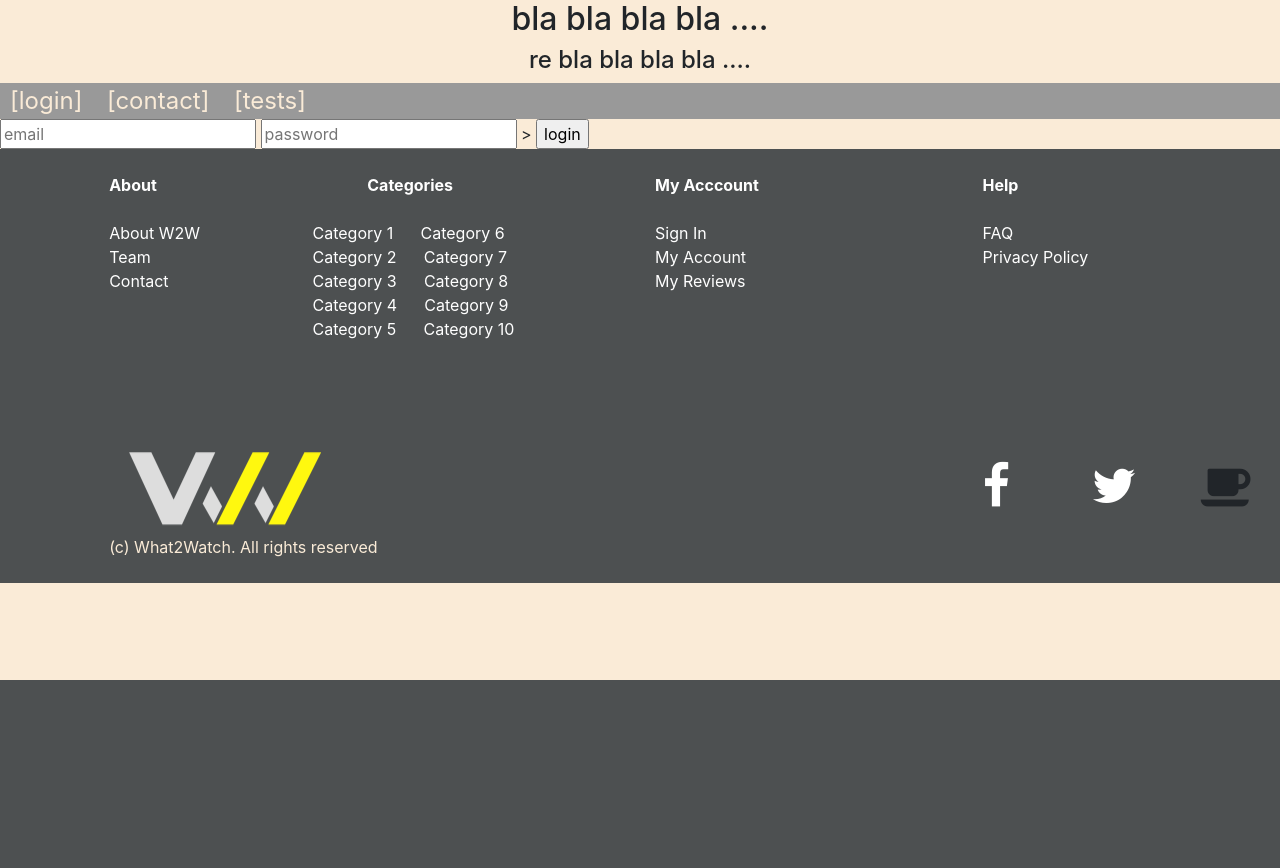
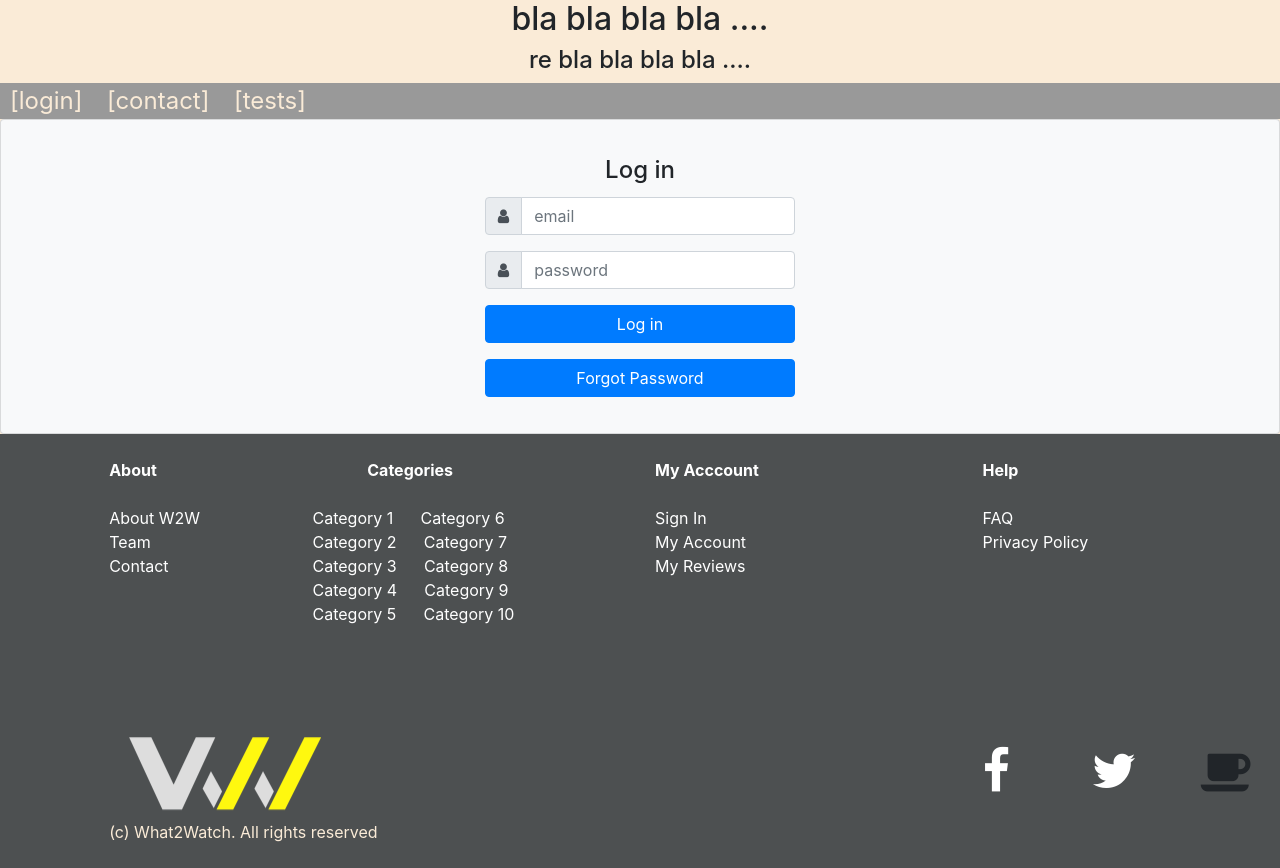
Before and after one commit to PAC-2019-2020-films/w2w, a PHP site: page /login.php in a window 1280 px wide. Shown: the part 120-988 px from the top of the page. Before the commit the page ends 800 px from the top, so only its background shows below. Run offline with PHP 8.4, Linux system fonts and the light colour scheme.

Commit message:
added pw reset form

```diff
--- /dev/null
+++ b/assets/js/loginForm.js
@@ -0,0 +1,44 @@
+$('document').ready(function () {
+
+    const BASE_URL = 'http://w2w.localhost/';
+
+    const resetPasswordModTrigger = $("#resetPasswordModTrigger");
+    const loginlabel = $("#loginlabel");
+    const formLoginRequire = $("#formLoginRequire");
+
+
+    resetPasswordModTrigger.on('click', rstPwModal);
+
+    function rstPwModal() {
+        formLoginRequire.hide();
+        formLoginRequire
+            .after(
+                "<div class=\"card bg-light\" id=\"formPwReset\">" +
+                "<article class=\"card-body mx-auto\" style=\"max-width: 400px;\">" +
+                "  <h4 class=\"card-title mt-3 text-center\">Reset my password</h4>" +
+                "<form method=\"post\" action=\"" + BASE_URL + "login/resetPassword\">\n" +
+                "    <div class=\"form-group\">\n" +
+                "        <label for=\"email\">Your email Adress</label>\n" +
+                "        <input type=\"email\" class=\"form-control\" id=\"email\" aria-describedby=\"email\"\n" +
+                "               placeholder=\"email\" name=\"email\">\n" +
+                "    </div>\n" +
+                "\n" +
+                "\n" +
+                "    <button type=\"button\" class=\"btn btn-secondary\" id=\"cancelPwReset\"><- Back</button>\n" +
+                "    <button type=\"submit\" class=\"btn btn-primary float-sm-right\">Reset My Password</button>\n" +
+                "</form>" +
+                "</article>" +
+                "</div>"
+            );
+
+        $("#cancelPwReset").on('click', showLoginModal);
+    }
+
+    function showLoginModal() {
+        const formPwReset = $("#formPwReset");
+        formPwReset.hide();
+        formLoginRequire.show();
+    }
+
+
+});
--- a/scripts/login.php
+++ b/scripts/login.php
@@ -14,9 +14,45 @@ unset($_SESSION['message']);
 
 
 ?>
-<form method="post" action="/login_action.php">
-    <input type="text" name="email" placeholder="email"/>
-    <input type="password" name="password" placeholder="password"/>
-   <?php if (isset($token)){ ?> <input type="hidden" name="token" value="<?= $token ?>" <?php } ?> >
-    <input type="submit" value="login"/>
-</form>
+<!--<form method="post" action="/login_action.php">-->
+<!--    <input type="text" name="email" placeholder="email"/>-->
+<!--    <input type="password" name="password" placeholder="password"/>-->
+<!--   -->
+<!--    <input type="submit" value="login"/>-->
+<!--</form>-->
+
+<div class="card bg-light"  id="formLoginRequire">
+    <article class="card-body mx-auto" style="max-width: 400px;">
+        <h4 class="card-title mt-3 text-center">Log in</h4>
+
+        <form action="/login_action.php" method="post">
+
+            <div class="form-group input-group">
+                <div class="input-group-prepend">
+                    <span class="input-group-text"> <i class="fa fa-user"></i> </span>
+                </div>
+                <input name="email" class="form-control" placeholder="email" type="email">
+            </div>
+            <!-- form-group// -->
+            <div class="form-group input-group">
+                <div class="input-group-prepend">
+                    <span class="input-group-text"> <i class="fa fa-user"></i> </span>
+                </div>
+                <input name="password" class="form-control" placeholder="password" type="password">
+            </div>
+            <!-- form-group// -->
+            <?php if (isset($token)){ ?> <input type="hidden" name="token" value="<?= $token ?>" <?php } ?>
+
+            <!-- form-group// -->
+            <div class="form-group">
+                <button type="submit" class="btn btn-primary btn-block">Log in</button>
+            </div>
+
+
+        </form>
+        <div class="form-group">
+            <button class="btn btn-primary btn-block" id="resetPasswordModTrigger">Forgot Password</button>
+        </div>
+
+    </article>
+</div>
--- a/scripts/signup.php
+++ b/scripts/signup.php
@@ -67,7 +67,7 @@ if (isset($_SESSION['user'])) {
                 <button type="submit" class="btn btn-primary btn-block"> Create Account</button>
             </div>
             <!-- form-group// -->
-            <p class="text-center">Have an account? <a href="">Log In</a></p>
+            <p class="text-center">Have an account? <a href="login.php">Log In</a></p>
         </form>
     </article>
 </div>
--- a/scripts/templates/layout.php
+++ b/scripts/templates/layout.php
@@ -184,5 +184,6 @@ $headTitle = isset($headTitle) ? $headTitle : "Welcome on wath to watch";
 
 <script src="/assets/js/jquery.js"></script>
 <script src="/assets/js/bootstrap.bundle.min.js"></script>
+<script src="/assets/js/loginForm.js" type="module"></script>
 </body>
 </html>
```
